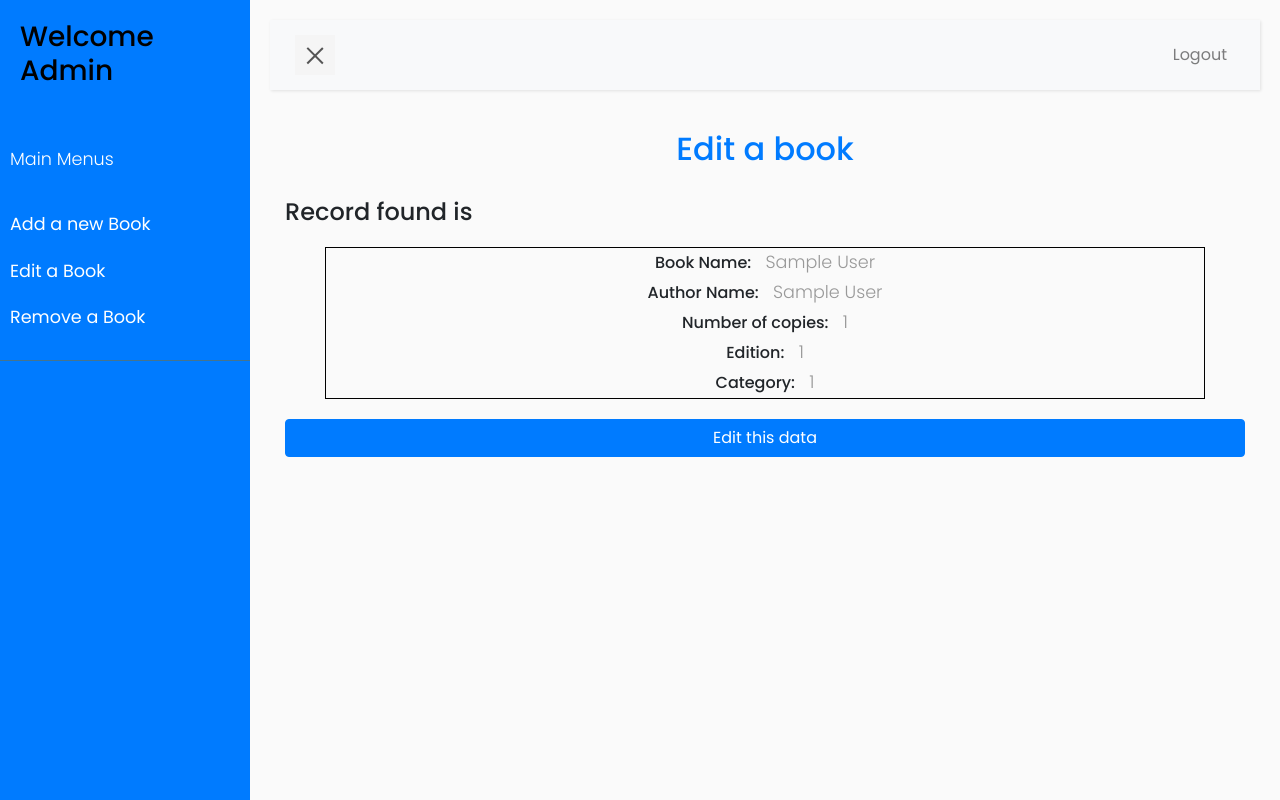
After one commit to aliahmadcse/Library_Management_System, a PHP site: page /adminInterface/searchBookData.php in a window 1280 px wide. The commit adds this page. Run offline with PHP 8.4, Linux system fonts and the light colour scheme; the visitor is signed in with stand-in values (Sample User, id 1); some libraries are stand-ins or nearby versions.

Commit message:
Adds book edit feature

```diff
--- a/adminInterface/css/admin.css
+++ b/adminInterface/css/admin.css
@@ -5,3 +5,16 @@
     font-size:20px;
     margin-top:30px;
 }
+
+.inlineData{
+    display:inline;
+
+}
+.searchDataWrapper{
+    border: 1px solid black;
+    margin:20px 40px 20px 40px;
+}
+.heading{
+    margin-right:10px;
+    text-align:center;
+}
--- /dev/null
+++ b/adminInterface/searchBookData.php
@@ -0,0 +1,74 @@
+<!DOCTYPE html>
+<html>
+  <head>
+    <meta charset="utf-8" />
+    <meta name="viewport" content="width=device-width, initial-scale=1.0" />
+    <meta http-equiv="X-UA-Compatible" content="IE=edge" />
+
+    <title>Edit Book</title>
+
+    <!-- Our Custom CSS -->
+    <style>
+        <?php include ("css/admin.css")?>
+    </style>
+
+  </head>
+
+  <body>
+      <?php
+      session_start();
+      class searchBookData{
+          public $notFoundError;
+      }
+
+    //search book form submit
+    $searchBookDataObj=new SearchBookData();
+    if (isset($_POST["search-book-data"])){
+      $searchBookObj->getFormData();
+      $searchBookObj->searchDB();
+    }
+    ?>
+    <?php include("dashBoardNav.php"); ?>
+        <!-- making forms -->
+        <div id="row">
+          <div class="col-12">
+            <h2 class="form-header text-center text-primary">Edit a book</h2>
+            <!-- search-book-form -->
+            <form class="search-book-form"  method="post"
+            action="editBook.php">
+            <div class="text-center text-danger confirmMessage animated rollIn">
+              <?php echo $searchBookDataObj->notFoundError ?>
+            </div>
+              <h4 class="">Record found is</h4>
+              <div class="searchDataWrapper text-center">
+                <div class="bookDetail">
+                <h6 class="inlineData heading">Book Name:</h6>
+                <p class="inlineData para"><?php echo $_SESSION["bookName"] ?></p>
+                </div>
+                <div class="bookDetail">
+                <h6 class="inlineData heading">Author Name:</h6>
+                <p class="inlineData para"><?php echo $_SESSION["authorName"] ?></p>
+                </div>
+                <div class="bookDetail">
+                <h6 class="inlineData heading">Number of copies:</h6>
+                <p class="inlineData para"><?php echo $_SESSION["numberOfCopies"] ?></p>
+                </div>
+                <div class="bookDetail">
+                <h6 class="inlineData heading">Edition:</h6>
+                <p class="inlineData para"><?php echo $_SESSION["edition"] ?></p>
+                </div>
+                <div class="bookDetail">
+                <h6 class="inlineData heading">Category:</h6>
+                <p class="inlineData para"><?php echo $_SESSION["category"] ?></p>
+                </div>
+              </div>
+              <button type="submit" name="search-book" id="searchButton"
+               class="btn btn-primary btn-block form-element text-center">
+                Edit this data
+              </button>
+            </form>
+          </div>
+        </div>
+        <script src="js/appendBody.js"></script>
+  </body>
+</html>
```
Also changed, not shown: adminInterface/editBook.php (+64 -4 lines), adminInterface/searchBook.php (+49 -8 lines).
